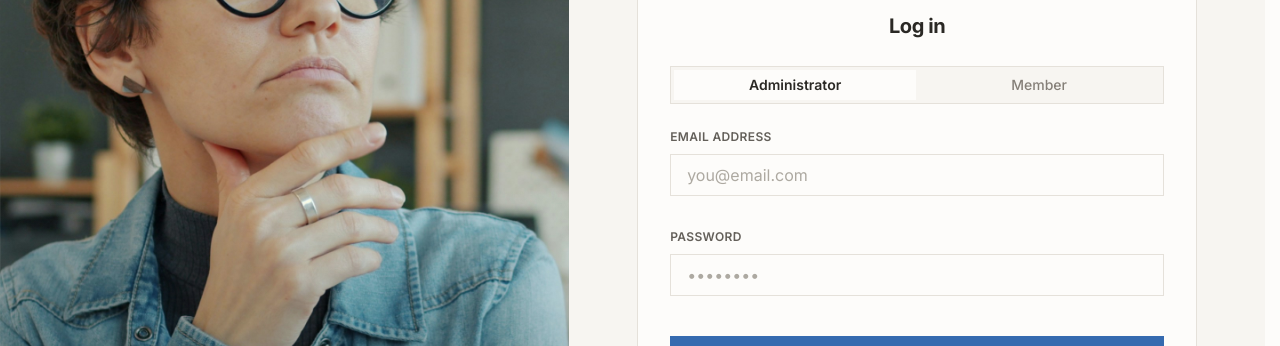
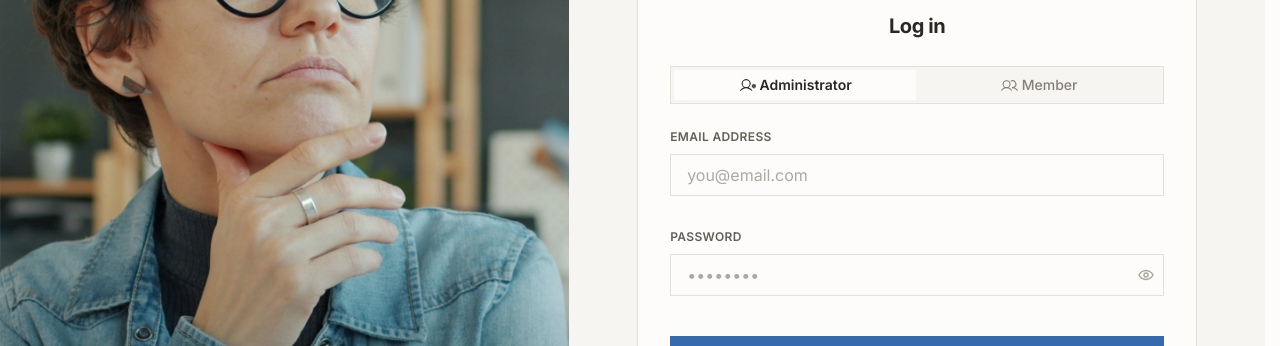
Before and after one commit to AldG99/atlas-core, a React (Vite) app: page / in a window 1280 px wide. Shown: the part 212-558 px from the top of the page. Built offline with nearby package versions, Linux system fonts and the light colour scheme; no server answers.

Commit message:
style(auth): agregar iconos a las pestañas de inicio de sesión

```diff
--- a/src/pages/Login.scss
+++ b/src/pages/Login.scss
@@ -30,6 +30,10 @@
 
   &__tab {
     flex: 1;
+    display: flex;
+    align-items: center;
+    justify-content: center;
+    gap: $spacing-xs;
     padding: $spacing-xs $spacing-sm;
     background: none;
     border: none;
@@ -124,6 +128,35 @@
     }
   }
 
+  &__pwd-wrapper {
+    position: relative;
+
+    .input {
+      padding-right: 36px;
+      width: 100%;
+      box-sizing: border-box;
+    }
+  }
+
+  &__pwd-toggle {
+    position: absolute;
+    right: 0;
+    top: 0;
+    height: 100%;
+    width: 36px;
+    display: flex;
+    align-items: center;
+    justify-content: center;
+    background: none;
+    border: none;
+    cursor: pointer;
+    color: $color-gray-400;
+
+    &:hover {
+      color: $color-gray-600;
+    }
+  }
+
   &__error {
     background-color: rgba($color-danger, 0.06);
     border: 1px solid rgba($color-danger, 0.2);
--- a/src/pages/Login.tsx
+++ b/src/pages/Login.tsx
@@ -2,6 +2,7 @@ import type { FormEvent } from 'react';
 import { useState, useEffect, useRef } from 'react';
 import { Link, useNavigate } from 'react-router-dom';
 import { useTranslation } from 'react-i18next';
+import { PiUserGear, PiUsers, PiEyeBold, PiEyeSlashBold } from 'react-icons/pi';
 import { useAuth } from '../hooks/useAuth';
 import { ROUTES } from '../config/routes';
 import AuthLayout from '../layouts/AuthLayout';
@@ -17,6 +18,7 @@ const Login = () => {
   const [password, setPassword] = useState('');
   const [error, setError] = useState('');
   const [loading, setLoading] = useState(false);
+  const [showPassword, setShowPassword] = useState(false);
   const [failedAttempts, setFailedAttempts] = useState(0);
   const [lockedUntil, setLockedUntil] = useState<Date | null>(null);
   const [lockCountdown, setLockCountdown] = useState(0);
@@ -171,6 +173,7 @@ const Login = () => {
             className={`login-form__tab${mode === 'admin' ? ' login-form__tab--active' : ''}`}
             onClick={() => { setMode('admin'); setError(''); setFailedAttempts(0); setLockedUntil(null); }}
           >
+            <PiUserGear size={17} />
             {t('auth.login.adminTab')}
           </button>
           <button
@@ -178,6 +181,7 @@ const Login = () => {
             className={`login-form__tab${mode === 'miembro' ? ' login-form__tab--active' : ''}`}
             onClick={() => { setMode('miembro'); setError(''); setFailedAttempts(0); setLockedUntil(null); }}
           >
+            <PiUsers size={17} />
             {t('auth.login.memberTab')}
           </button>
         </div>
@@ -215,8 +219,9 @@ const Login = () => {
 
           <div className="form-group">
             <label htmlFor="password">{t('auth.login.password')}</label>
+            <div className="login-form__pwd-wrapper">
               <input
-              type="password"
+                type={showPassword ? 'text' : 'password'}
                 id="password"
                 value={password}
                 onChange={e => setPassword(e.target.value)}
@@ -224,6 +229,15 @@ const Login = () => {
                 placeholder={t('auth.login.passwordPlaceholder')}
                 required
               />
+              <button
+                type="button"
+                className="login-form__pwd-toggle"
+                onClick={() => setShowPassword(v => !v)}
+                tabIndex={-1}
+              >
+                {showPassword ? <PiEyeSlashBold size={16} /> : <PiEyeBold size={16} />}
+              </button>
+            </div>
           </div>
         </div>
 
```
Also changed, not shown: firebase.json, 1 other file (tests, documents, lock files or other folders). Lines whose indentation alone changed are shown as unchanged.
